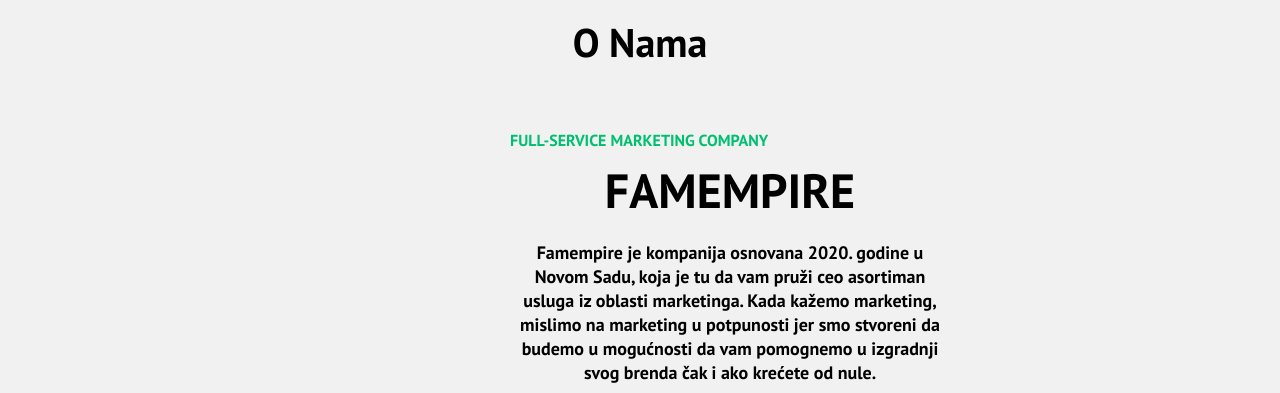
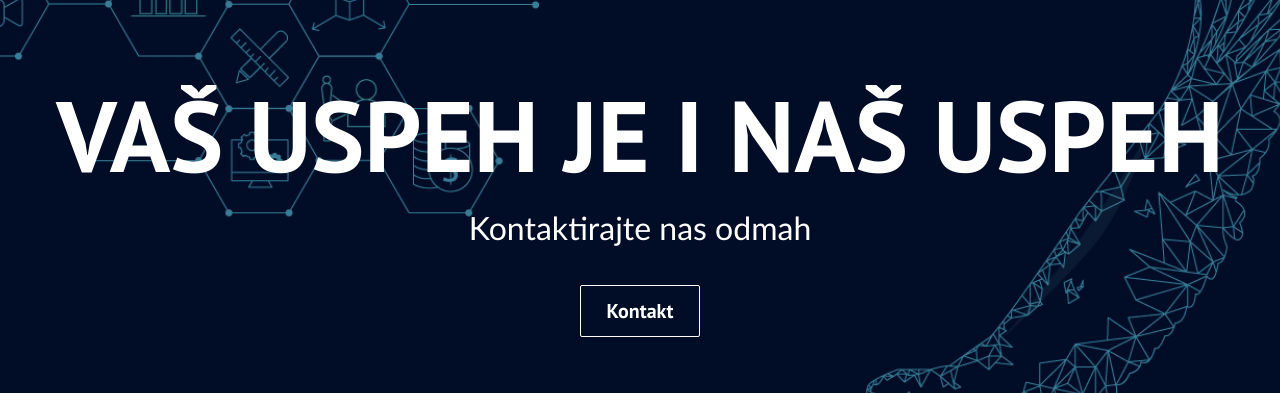
Before and after one commit to VladSustum/nemanja-portfolio1, a React (Create React App) app: page / in a window 1280 px wide. Shown: the part 224-617 px from the top of the page. Built offline with nearby package versions, Linux system fonts and the light colour scheme; some icons are missing.

Commit message:
fixing stuff

```diff
--- a/src/components/pages/Home.js
+++ b/src/components/pages/Home.js
@@ -11,7 +11,7 @@ import Kontakt from '../Kontakt/Kontakt';
 function Home(){
     return (
         <>
-        {/* <HeroSection></HeroSection> */}
+        <HeroSection></HeroSection>
         <Onama {...homeObjOne} />
         <Usluge/>
         <Portfolio></Portfolio>
```
Also changed, not shown: 1 other file (tests, documents, lock files or other folders).
